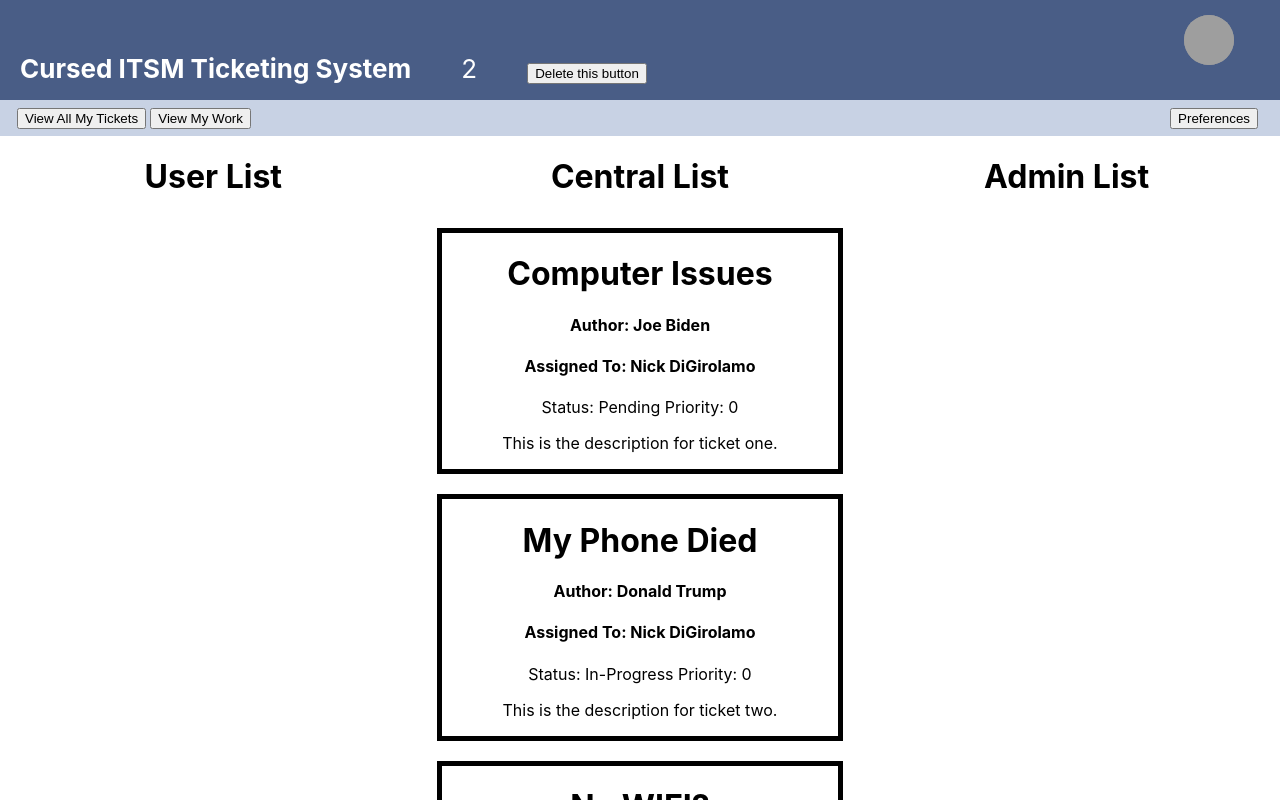
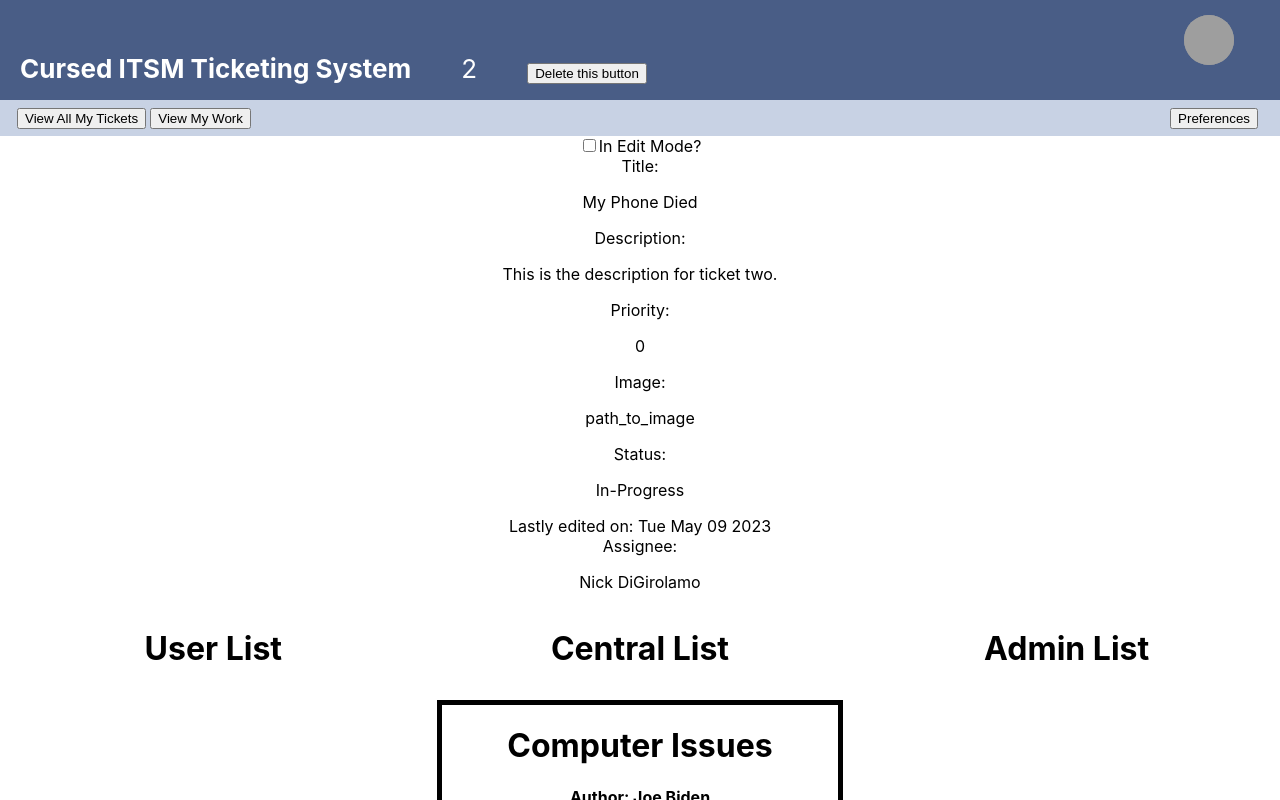
Before and after one commit to galennare/cursed-itsm-board, a React (Create React App) app: page / in a window 1280 px wide. Shown: the top 800 px of the page. Built offline with nearby package versions, Linux system fonts and the light colour scheme; grey boxes are pictures that could not be loaded.

Commit message:
new implementation of EditMode in App tsx file

```diff
--- a/src/App.tsx
+++ b/src/App.tsx
@@ -9,6 +9,7 @@ import { Ticket } from "./Interface/TicketInterface";
 import { TicketList } from "./components/TicketList";
 import { DndProvider, useDrop } from "react-dnd";
 import { HTML5Backend } from "react-dnd-html5-backend";
+import { EditTicket } from "./components/Edit_Mode_Ticket";
 
 const INITIAL_LIST: Ticket[] = [
     {
@@ -81,6 +82,10 @@ function App() {
                     </div>
                 </div>
 
+                <div>
+                    <EditTicket ticket={centralList[1]}></EditTicket>
+                </div>
+
                 <div
                     className="row"
                     style={{ width: "100%", display: "table" }}
```
